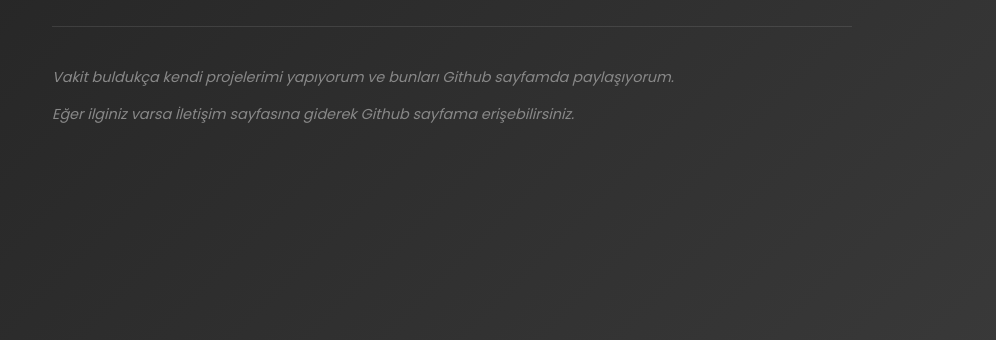
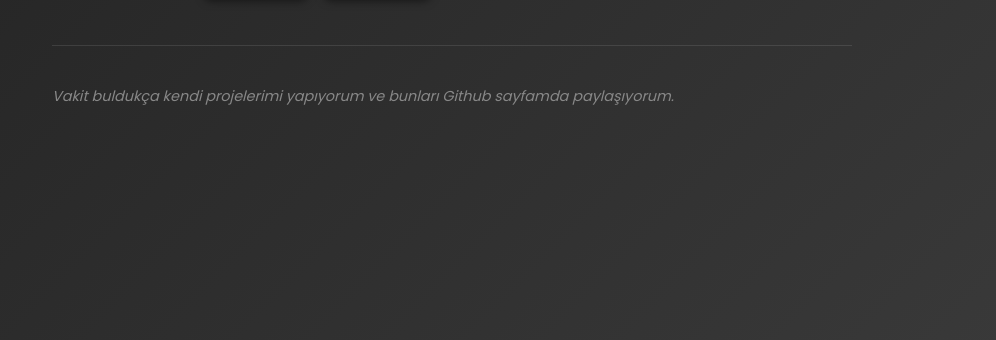
Before and after one commit to d0gu77/d0gu, a plain HTML site: page index.html in a window 1280 px wide. Shown: the part 460-800 px from the top of the page, without its empty margins (188-1184 px from the left). Drawn offline with Linux system fonts and the light colour scheme.

Commit message:
Update index.html

```diff
--- a/index.html
+++ b/index.html
@@ -23,7 +23,6 @@
 
     <div class="contact-info">
       <p class="footer-note">Vakit buldukça kendi projelerimi yapıyorum ve bunları Github sayfamda paylaşıyorum.</p>
-      <p class="footer-note">Eğer ilginiz varsa İletişim sayfasına giderek Github sayfama erişebilirsiniz.</p>
     </div>
   </div>
 </body>
```
